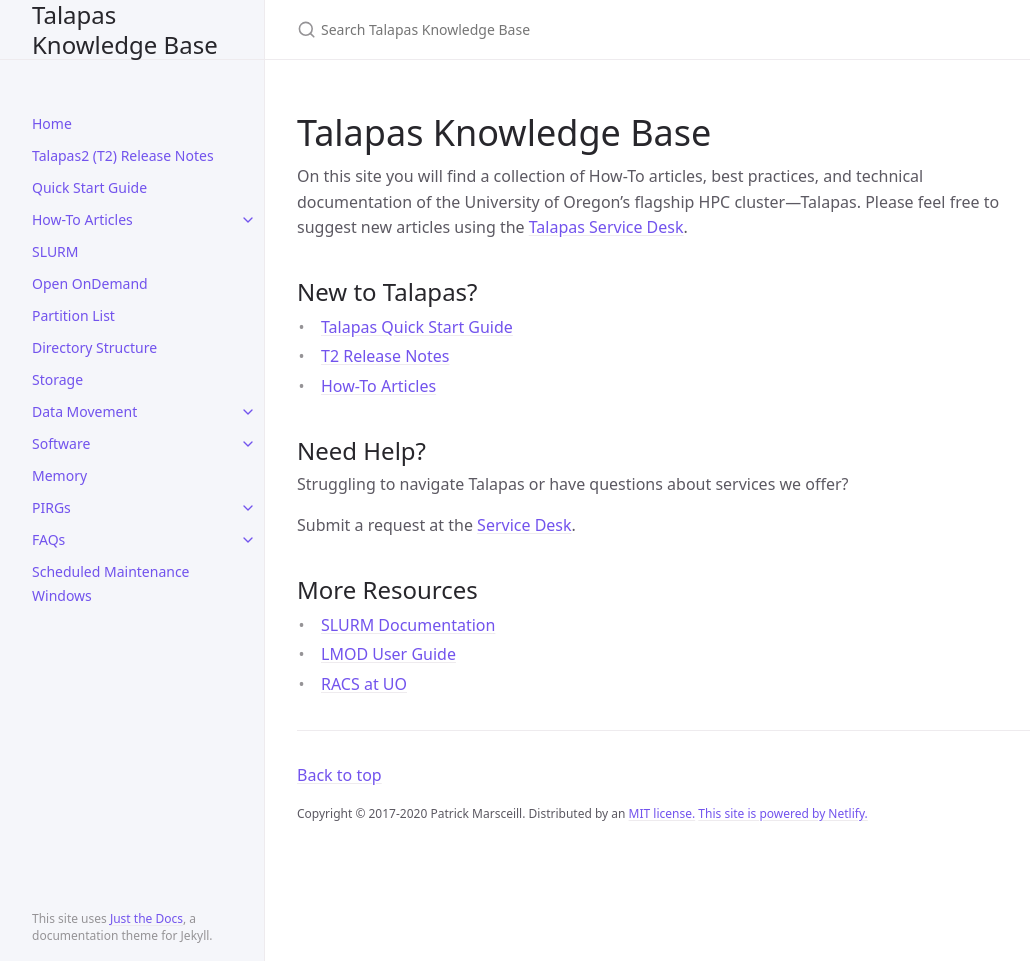
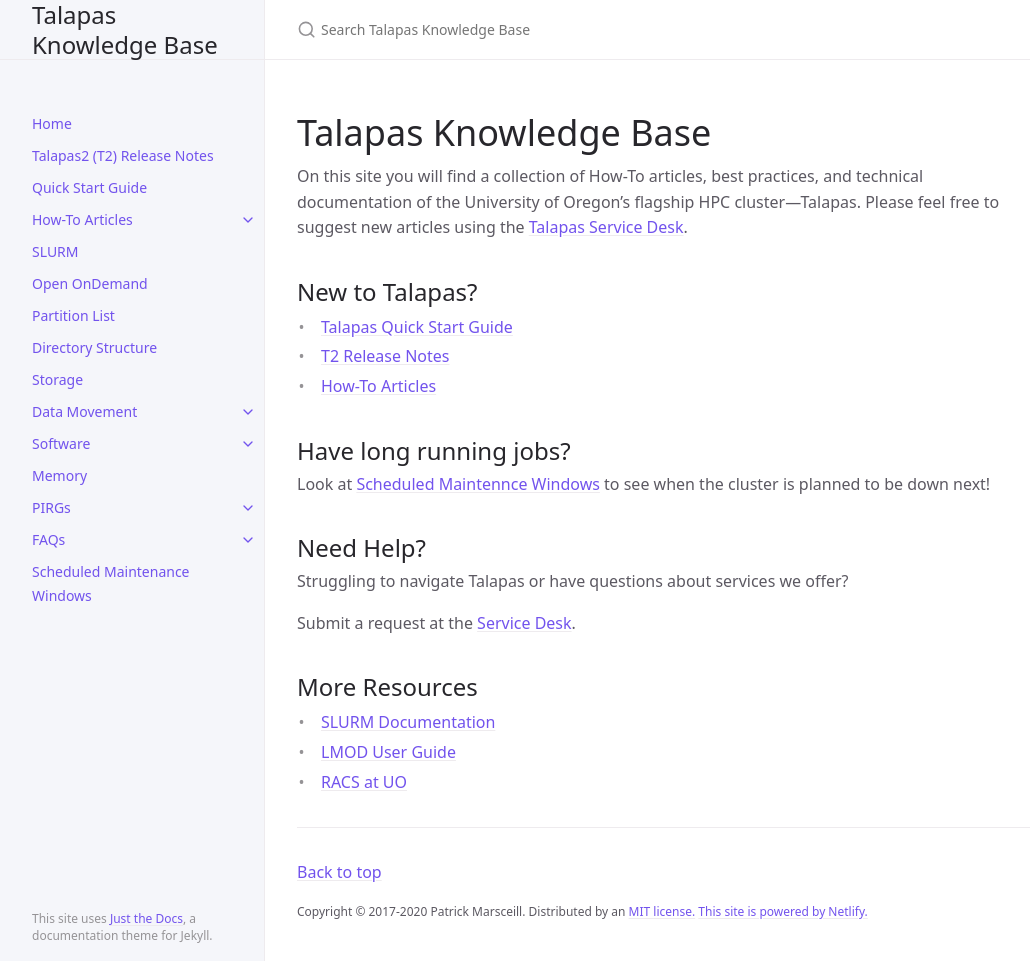
Before and after one commit to uoracs/talapas2-knowledge-base, a Jekyll site: the page built from index.md, in a window 1280 px wide and 961 px high. Shown: the whole window, without its empty margins (107-1137 px from the left). Built offline with Jekyll 4.4.1, drawn with Linux system fonts in a browser that asks for light colours; cached includes are drawn as plain includes.

Commit message:
link to scheduled maintenance windows from landing page

```diff
--- a/index.md
+++ b/index.md
@@ -16,6 +16,10 @@ On this site you will find a collection of How-To articles, best practices, and
 * [T2 Release Notes]({% link docs/t2_release_notes.md %})
 * [How-To Articles]({% link docs/how-to_articles/how-to_articles.md %})
 
+## Have long running jobs?
+
+Look at [Scheduled Maintennce Windows]({% link docs/scheduled_maintenance.md %}) to see when the cluster is planned to be down next!
+
 ## Need Help?
 
 Struggling to navigate Talapas or have questions about services we offer?
```
